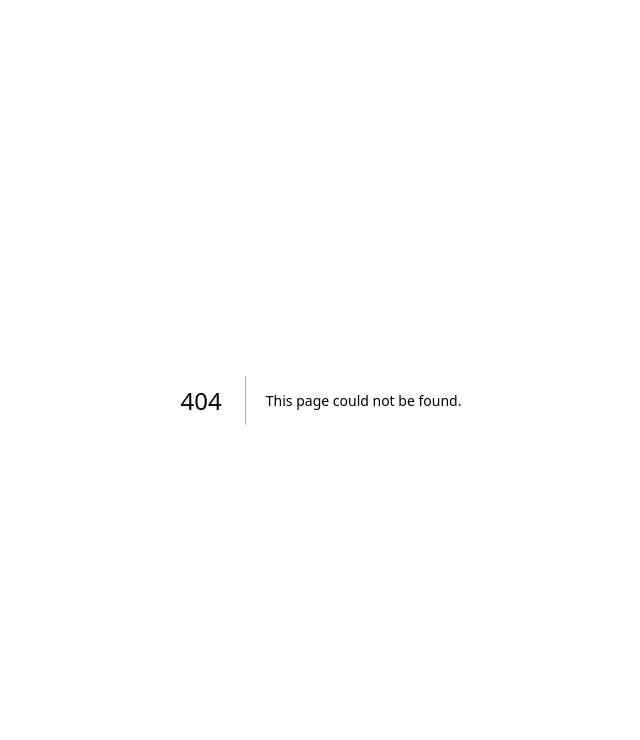
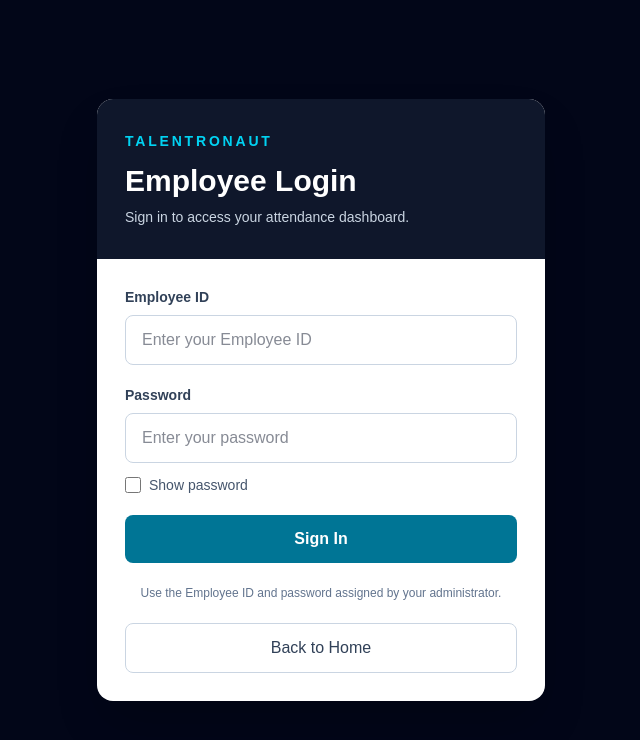
Before and after one commit to tejatg/Attendance-System, a Next.js app in the folder frontend/: page /employee-login in a window 1280 px wide. Before the commit this address had no page. Shown: the top 740 px of the page, without its empty margins (319-959 px from the left). Built offline with nearby package versions, Linux system fonts and the light colour scheme; no server answers.

Commit message:
Add employee login page

```diff
--- /dev/null
+++ b/frontend/src/app/employee-login/page.tsx
@@ -0,0 +1,200 @@
+
+"use client";
+
+import { Suspense, FormEvent, useState } from "react";
+import { useRouter, useSearchParams } from "next/navigation";
+import { apiRequest } from "@/util/api";
+import { saveEmployeeSession, safeNextPath } from "@/util/auth";
+
+type LoginResponse = {
+  success?: boolean;
+  message?: string;
+  token?: string;
+  employee?: {
+    employeeId: string;
+    name?: string;
+    email?: string;
+    department?: string;
+  };
+};
+
+function EmployeeLoginForm() {
+  const router = useRouter();
+  const searchParams = useSearchParams();
+
+  const [employeeId, setEmployeeId] = useState("");
+  const [password, setPassword] = useState("");
+  const [showPassword, setShowPassword] = useState(false);
+  const [loading, setLoading] = useState(false);
+  const [error, setError] = useState("");
+
+  async function handleLogin(event: FormEvent<HTMLFormElement>) {
+    event.preventDefault();
+    setError("");
+
+    const cleanEmployeeId = employeeId.trim();
+
+    if (!cleanEmployeeId || !password) {
+      setError("Please enter your Employee ID and password.");
+      return;
+    }
+
+    setLoading(true);
+
+    try {
+      const response = await apiRequest("/api/employees/login", {
+        method: "POST",
+        headers: { "Content-Type": "application/json" },
+        body: JSON.stringify({
+          employeeId: cleanEmployeeId,
+          password,
+        }),
+        cache: "no-store",
+      });
+
+      const data = (await response.json()) as LoginResponse;
+
+      if (!response.ok || !data.success) {
+        setError(
+          data.message || "Login failed. Please check your credentials."
+        );
+        return;
+      }
+
+      if (!data.token || !data.employee?.employeeId) {
+        setError(
+          "The server returned an incomplete login response. Please try again."
+        );
+        return;
+      }
+
+      saveEmployeeSession(data.token, {
+        employeeId: data.employee.employeeId,
+        name: data.employee.name || "",
+      });
+
+      router.replace(safeNextPath(searchParams.get("next")));
+    } catch (err) {
+      console.error("Employee login error:", err);
+      setError(
+        err instanceof Error && err.message.includes("storage")
+          ? err.message
+          : "Unable to sign in. Check your connection and try again."
+      );
+    } finally {
+      setLoading(false);
+    }
+  }
+
+  return (
+    <main className="flex min-h-screen items-center justify-center bg-slate-950 px-4 py-10 text-slate-900">
+      <div className="w-full max-w-md overflow-hidden rounded-2xl bg-white shadow-2xl">
+        <div className="bg-slate-900 px-7 py-8 text-white">
+          <p className="text-sm font-semibold uppercase tracking-[0.2em] text-cyan-400">
+            TALENTRONAUT
+          </p>
+          <h1 className="mt-3 text-3xl font-bold">Employee Login</h1>
+          <p className="mt-2 text-sm text-slate-300">
+            Sign in to access your attendance dashboard.
+          </p>
+        </div>
+
+        <form onSubmit={handleLogin} className="space-y-5 p-7">
+          {error && (
+            <div
+              role="alert"
+              className="rounded-lg border border-red-200 bg-red-50 px-4 py-3 text-sm text-red-700"
+            >
+              {error}
+            </div>
+          )}
+
+          <div>
+            <label
+              htmlFor="employeeId"
+              className="mb-2 block text-sm font-semibold text-slate-700"
+            >
+              Employee ID
+            </label>
+            <input
+              id="employeeId"
+              name="employeeId"
+              type="text"
+              autoComplete="username"
+              required
+              maxLength={50}
+              value={employeeId}
+              onChange={(event) => setEmployeeId(event.target.value)}
+              placeholder="Enter your Employee ID"
+              className="w-full rounded-lg border border-slate-300 px-4 py-3 outline-none transition focus:border-cyan-600 focus:ring-2 focus:ring-cyan-100"
+            />
+          </div>
+
+          <div>
+            <label
+              htmlFor="password"
+              className="mb-2 block text-sm font-semibold text-slate-700"
+            >
+              Password
+            </label>
+            <input
+              id="password"
+              name="password"
+              type={showPassword ? "text" : "password"}
+              autoComplete="current-password"
+              required
+              value={password}
+              onChange={(event) => setPassword(event.target.value)}
+              placeholder="Enter your password"
+              className="w-full rounded-lg border border-slate-300 px-4 py-3 outline-none transition focus:border-cyan-600 focus:ring-2 focus:ring-cyan-100"
+            />
+
+            <label className="mt-3 flex cursor-pointer items-center gap-2 text-sm text-slate-600">
+              <input
+                type="checkbox"
+                checked={showPassword}
+                onChange={(event) => setShowPassword(event.target.checked)}
+                className="h-4 w-4 rounded border-slate-300"
+              />
+              Show password
+            </label>
+          </div>
+
+          <button
+            type="submit"
+            disabled={loading}
+            className="w-full rounded-lg bg-cyan-700 px-4 py-3 font-semibold text-white transition hover:bg-cyan-800 disabled:cursor-not-allowed disabled:opacity-60"
+          >
+            {loading ? "Signing in..." : "Sign In"}
+          </button>
+
+          <p className="text-center text-xs leading-5 text-slate-500">
+            Use the Employee ID and password assigned by your administrator.
+          </p>
+
+          <button
+            type="button"
+            onClick={() => router.push("/")}
+            className="w-full rounded-lg border border-slate-300 px-4 py-3 font-medium text-slate-700 transition hover:bg-slate-50"
+          >
+            Back to Home
+          </button>
+        </form>
+      </div>
+    </main>
+  );
+}
+
+export default function EmployeeLoginPage() {
+  return (
+    <Suspense
+      fallback={
+        <main className="flex min-h-screen items-center justify-center bg-slate-950 px-4">
+          <p className="text-white">Loading employee login...</p>
+        </main>
+      }
+    >
+      <EmployeeLoginForm />
+    </Suspense>
+  );
+}
```
